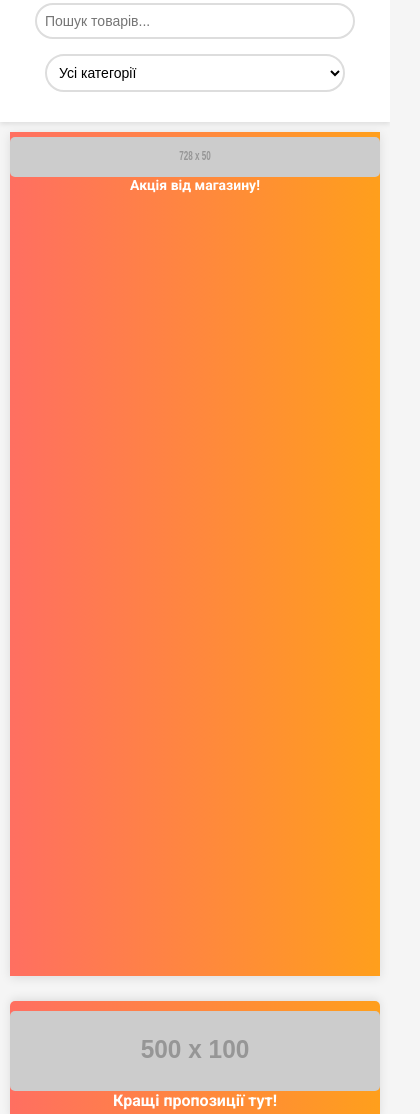
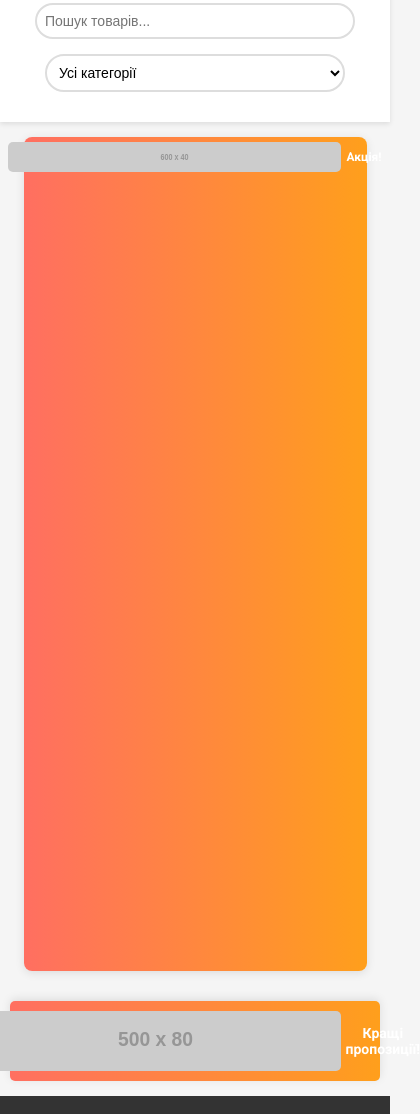
Before and after one commit to levkis0/ShopSyncAI-Web, a plain HTML site: page index.html in a window 390 px wide. Shown: the part 93-1207 px from the top of the page, 420 px wide, since content can reach past the window. Drawn offline with nearby package versions, Linux system fonts and the light colour scheme; placeholder pictures from the web are drawn by us.

Commit message:
Update index.html

```diff
--- a/index.html
+++ b/index.html
@@ -62,30 +62,34 @@
             margin: 0 auto;
             min-height: 100vh;
         }
-        /* Верхній банер */
+        /* Верхній банер (зменшений) */
         .top-banner {
             position: sticky;
             top: 0;
-            max-width: 1200px;
+            max-width: 600px; /* Зменшена ширина */
             width: 100%;
-            margin: 0 auto;
+            margin: 10px auto; /* Відступи для центрування */
             background: linear-gradient(90deg, #ff6f61, #ff9f1c);
             text-align: center;
             z-index: 10;
             box-shadow: 0 2px 10px rgba(0, 0, 0, 0.1);
             grid-column: 1 / -1;
-            padding: 5px 0;
+            padding: 5px;
+            border-radius: 8px;
         }
         .top-banner a {
-            display: block;
+            display: flex;
+            align-items: center;
+            justify-content: center;
             text-decoration: none;
             color: #fff;
-            font-size: 16px;
+            font-size: 14px;
             font-weight: bold;
+            gap: 10px;
         }
         .top-banner img {
             max-width: 100%;
-            height: 50px; /* Компактніша висота */
+            height: 40px; /* Ще менша висота */
             border-radius: 5px;
             vertical-align: middle;
         }
@@ -143,15 +147,18 @@
             border-radius: 5px;
         }
         .bottom-banner a {
-            display: block;
+            display: flex;
+            align-items: center;
+            justify-content: center;
             text-decoration: none;
             color: #fff;
-            font-size: 18px;
+            font-size: 16px;
             font-weight: bold;
+            gap: 10px;
         }
         .bottom-banner img {
             max-width: 100%;
-            height: 100px; /* Вища, але компактніша */
+            height: 80px;
             border-radius: 5px;
             vertical-align: middle;
         }
@@ -177,11 +184,16 @@
                 grid-template-columns: 1fr;
                 padding: 10px;
             }
+            .top-banner {
+                max-width: 90%; /* Ще вужчий на мобільних */
+                margin: 5px auto;
+            }
             .top-banner img {
-                height: 40px; /* Ще менша висота на мобільних */
+                height: 30px; /* Ще менша висота */
             }
             .top-banner a {
-                font-size: 14px;
+                font-size: 12px;
+                gap: 5px;
             }
             .product, .ad-inline {
                 padding: 8px;
@@ -204,10 +216,11 @@
                 max-width: 400px;
             }
             .bottom-banner img {
-                height: 80px;
+                height: 60px;
             }
             .bottom-banner a {
-                font-size: 16px;
+                font-size: 14px;
+                gap: 5px;
             }
         }
     </style>
@@ -233,8 +246,8 @@
     <div id="products">
         <div class="top-banner">
             <a href="https://example-shop1.com" target="_blank">
-                <img src="https://via.placeholder.com/728x50?text=Top+Ad" alt="Верхня реклама">
-                <span>Акція від магазину!</span>
+                <img src="https://via.placeholder.com/600x40?text=Top+Ad" alt="Верхня реклама">
+                <span>Акція!</span>
             </a>
         </div>
     </div>
@@ -242,8 +255,8 @@
     <!-- Нижній банер -->
     <div class="bottom-banner">
         <a href="https://example-shop2.com" target="_blank">
-            <img src="https://via.placeholder.com/500x100?text=Bottom+Ad" alt="Нижня реклама">
-            <span>Кращі пропозиції тут!</span>
+            <img src="https://via.placeholder.com/500x80?text=Bottom+Ad" alt="Нижня реклама">
+            <span>Кращі пропозиції!</span>
         </a>
     </div>
 
```
